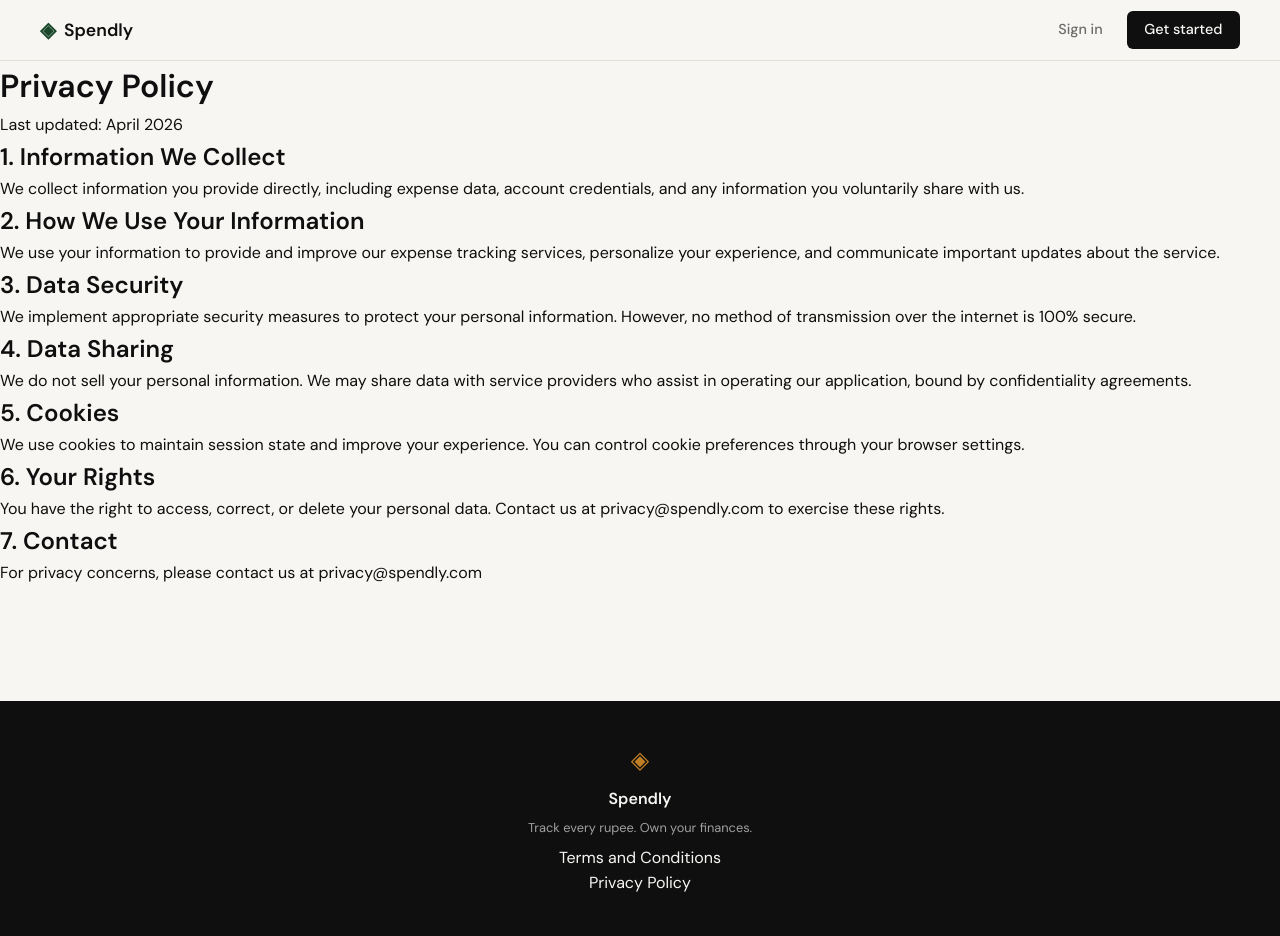
After one commit to ikigainikita/myspendly, a Flask app: page /privacy in a window 1280 px wide. The commit adds this page. Run offline with Flask 3, Linux system fonts and the light colour scheme.

Commit message:
privacy policy page and terms and condition page commited

```diff
--- a/app.py
+++ b/app.py
@@ -20,6 +20,16 @@ def register():
 @app.route("/login")
 def login():
     return render_template("login.html")
+
+
+@app.route("/terms")
+def terms():
+    return render_template("terms.html")
+
+
+@app.route("/privacy")
+def privacy():
+    return render_template("privacy.html")
 
 
 # ------------------------------------------------------------------ #
--- a/templates/base.html
+++ b/templates/base.html
@@ -35,8 +35,9 @@
             <span class="footer-name">Spendly</span>
             <p class="footer-copy">Track every rupee. Own your finances.</p>
             <div class="footer-links">
-                <a href="#">Terms and Conditions</a>
-                <a href="#">Privacy Policy</a>
+                <a href="{{ url_for('terms') }}">Terms and Conditions</a>
+                <br>
+                <a href="{{ url_for('privacy') }}">Privacy Policy</a>
             </div>
         </div>
     </footer>
--- /dev/null
+++ b/templates/privacy.html
@@ -0,0 +1,31 @@
+{% extends "base.html" %}
+
+{% block title %}Privacy Policy - Spendly{% endblock %}
+
+{% block content %}
+<div class="legal-page">
+    <h1>Privacy Policy</h1>
+    <p>Last updated: April 2026</p>
+
+    <h2>1. Information We Collect</h2>
+    <p>We collect information you provide directly, including expense data, account credentials, and any information you voluntarily share with us.</p>
+
+    <h2>2. How We Use Your Information</h2>
+    <p>We use your information to provide and improve our expense tracking services, personalize your experience, and communicate important updates about the service.</p>
+
+    <h2>3. Data Security</h2>
+    <p>We implement appropriate security measures to protect your personal information. However, no method of transmission over the internet is 100% secure.</p>
+
+    <h2>4. Data Sharing</h2>
+    <p>We do not sell your personal information. We may share data with service providers who assist in operating our application, bound by confidentiality agreements.</p>
+
+    <h2>5. Cookies</h2>
+    <p>We use cookies to maintain session state and improve your experience. You can control cookie preferences through your browser settings.</p>
+
+    <h2>6. Your Rights</h2>
+    <p>You have the right to access, correct, or delete your personal data. Contact us at privacy@spendly.com to exercise these rights.</p>
+
+    <h2>7. Contact</h2>
+    <p>For privacy concerns, please contact us at privacy@spendly.com</p>
+</div>
+{% endblock %}
```
Also changed, not shown: templates/terms.html (added, +28 -0 lines).
